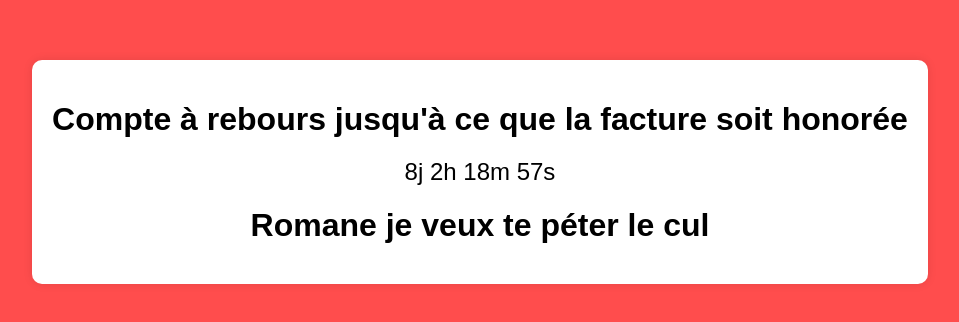
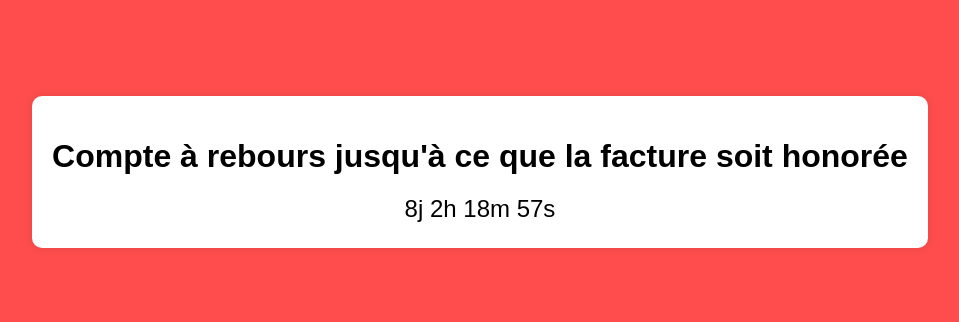
Before and after one commit to Nathanlsch/MonSitePourC-, a plain HTML site: page index.html in a window 1280 px wide. Shown: the part 228-550 px from the top of the page, without its empty margins (160-1119 px from the left). Drawn offline with Linux system fonts and the light colour scheme.

Commit message:
Update index.html

```diff
--- a/index.html
+++ b/index.html
@@ -35,7 +35,6 @@
     <div class="countdown">
         <h1>Compte à rebours jusqu'à ce que la facture soit honorée</h1>
         <p id="countdown"></p>
-        <h1>Romane je veux te péter le cul</h1>
     </div>
 
     <script>
```
